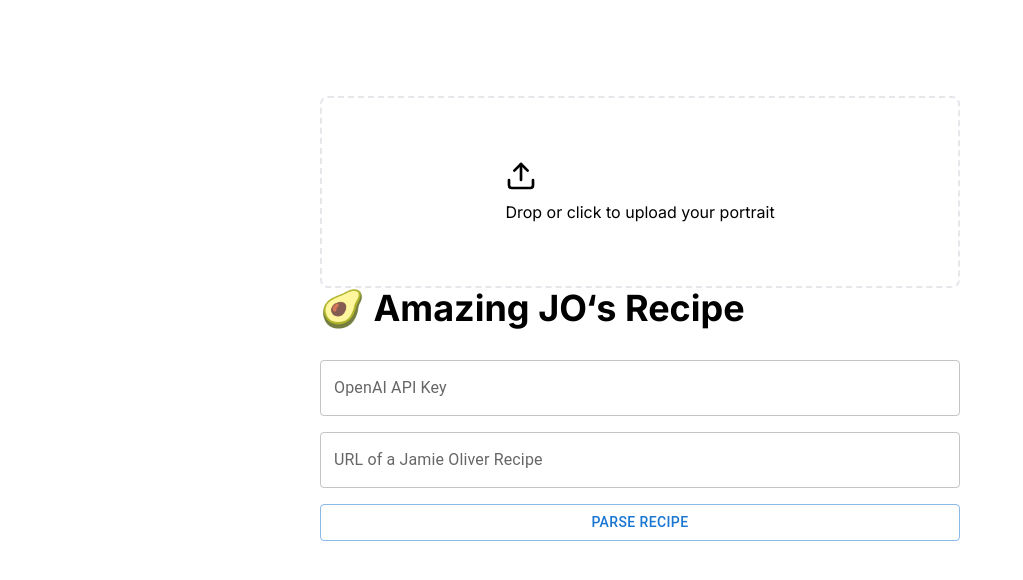
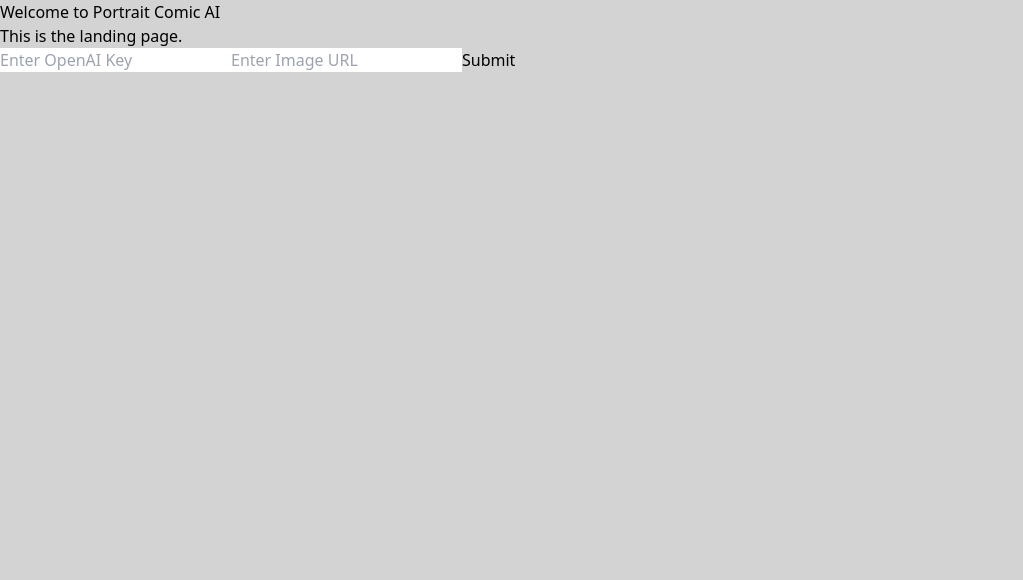
Before and after one commit to Cicici-Shi/portrait-comic-ai, a Next.js app: page / in a window 1280 px wide. Shown: the top 580 px of the page, without its empty margins (0-1023 px from the left). Built offline with nearby package versions, Linux system fonts and the light colour scheme.

Commit message:
update: router

```diff
--- /dev/null
+++ b/app/GlobalContext.tsx
@@ -0,0 +1,29 @@
+import React, { createContext, useState, useContext, ReactNode } from 'react';
+
+interface GlobalContextProps {
+  openaiKey: string;
+  setOpenaiKey: (key: string) => void;
+  imageUrl: string;
+  setImageUrl: (url: string) => void;
+}
+
+const GlobalContext = createContext<GlobalContextProps | undefined>(undefined);
+
+export const GlobalProvider = ({ children }: { children: ReactNode }) => {
+  const [openaiKey, setOpenaiKey] = useState('');
+  const [imageUrl, setImageUrl] = useState('');
+
+  return (
+    <GlobalContext.Provider value={{ openaiKey, setOpenaiKey, imageUrl, setImageUrl }}>
+      {children}
+    </GlobalContext.Provider>
+  );
+};
+
+export const useGlobalContext = () => {
+  const context = useContext(GlobalContext);
+  if (!context) {
+    throw new Error('useGlobalContext must be used within a GlobalProvider');
+  }
+  return context;
+};
--- a/app/globals.css
+++ b/app/globals.css
@@ -17,13 +17,7 @@
 }
 
 body {
-  color: rgb(var(--foreground-rgb));
-  background: linear-gradient(
-      to bottom,
-      transparent,
-      rgb(var(--background-end-rgb))
-    )
-    rgb(var(--background-start-rgb));
+  background: lightgray;
 }
 
 @layer utilities {
--- a/app/page.tsx
+++ /dev/null
@@ -1,122 +0,0 @@
-'use client'
-
-import { TextField, Button } from '@mui/material';
-import { useState, FormEvent, ChangeEvent } from 'react';
-
-interface Recipe {
-  name: string;
-  ingredients: Array<{ name: string; quantity: string; unit: string }>;
-}
-
-export default function Home() {
-
-  const [openaiApiKey, setOpenaiApiKey] = useState<string>('');
-  const [recipeUrl, setRecipeUrl] = useState<string>('');
-  const [recipe, setRecipe] = useState<Recipe | null>(null);
-  const [image, setImage] = useState<string | null>(null);
-
-  const handleSubmit = async (event: FormEvent<HTMLFormElement>) => {
-    setRecipe(null);
-    event.preventDefault();
-
-    const response = await fetch('/api/parse', {
-      method: 'POST',
-      headers: {
-        'Content-Type': 'application/json',
-      },
-      body: JSON.stringify({ openaiApiKey, recipeUrl }),
-    });
-
-    if (response.ok) {
-      const data = await response.json();
-      setRecipe(data);
-    } else {
-      console.error('Error parsing recipe');
-    }
-  };
-
-  function handleImageUpload(event: ChangeEvent<HTMLInputElement>) {
-    const files = event.target.files;
-    if (files && files[0]) {
-      const file = files[0];
-      const reader = new FileReader();
-      reader.onload = function (loadEvent: ProgressEvent<FileReader>) {
-        const base64Image = loadEvent.target?.result;
-        console.log(base64Image);
-        const imageObject = {
-          type: "image_url",
-          image_url: {
-            url: base64Image,
-          },
-        };
-        const jsonString = JSON.stringify(imageObject);
-        console.log(jsonString, 'jsonString');
-      };
-      reader.readAsDataURL(file);
-    }
-  }
-
-  return (
-    <main className="flex min-h-screen flex-col items-center justify-between p-24 bg-white">
-      <div className="flex flex-col justify-center w-full max-w-[640px]">
-      <div
-            className={`w-full h-48 border-2 border-dashed rounded-lg flex items-center justify-center cursor-pointer ${
-              image ? "bg-muted" : "bg-background"
-            }`}
-            onClick={() => document.getElementById("image-upload")?.click()}
-          >
-            {image ? (
-              <img
-                src={image}
-                alt="Uploaded Image"
-                width={200}
-                height={200}
-                className="object-contain"
-              />
-            ) : (
-              <div className="text-muted-foreground">
-                <UploadIcon className="w-8 h-8 mb-2" />
-                <p>Drop or click to upload your portrait</p>
-              </div>
-            )}
-            <input
-              id="image-upload"
-              type="file"
-              accept="image/*"
-              className="hidden"
-              onChange={handleImageUpload}
-            />
-          </div>
-        <h1 className="font-bold text-4xl mb-8">🥑 Amazing JO&lsquo;s Recipe</h1>
-        <form className="flex flex-col gap-4" onSubmit={handleSubmit}>
-          <TextField id="openai-api-key" label="OpenAI API Key" autoComplete="off" variant="outlined" type='password' value={openaiApiKey} onChange={(e) => setOpenaiApiKey(e.target.value)} />
-          <TextField id="recipe-url" label="URL of a Jamie Oliver Recipe" variant="outlined" value={recipeUrl} onChange={(e) => setRecipeUrl(e.target.value)} />
-          <Button type="submit" variant="outlined">
-            Parse Recipe
-          </Button>
-        </form>
-        {recipe !== null && (
-          <pre>{JSON.stringify(recipe, null, 2)}</pre>
-        )}
-      </div>
-    </main>
-
-  )
-}
-
-const UploadIcon: React.FC<React.SVGProps<SVGSVGElement>> = (props) => (
-  <svg
-    {...props}
-    xmlns="http://www.w3.org/2000/svg"
-    viewBox="0 0 24 24"
-    fill="none"
-    stroke="currentColor"
-    strokeWidth="2"
-    strokeLinecap="round"
-    strokeLinejoin="round"
-  >
-    <path d="M21 15v4a2 2 0 0 1-2 2H5a2 2 0 0 1-2-2v-4" />
-    <polyline points="17 8 12 3 7 8" />
-    <line x1="12" y1="3" x2="12" y2="15" />
-  </svg>
-);
--- /dev/null
+++ b/pages/_app.tsx
@@ -0,0 +1,13 @@
+import '../app/globals.css';
+import { AppProps } from 'next/app';
+import { GlobalProvider } from '../app/GlobalContext';
+
+function MyApp({ Component, pageProps }: AppProps) {
+  return (
+    <GlobalProvider>
+      <Component {...pageProps} />
+    </GlobalProvider>
+  );
+}
+
+export default MyApp;
--- /dev/null
+++ b/pages/create-portrait/index.tsx
@@ -0,0 +1,23 @@
+import React from 'react';
+import { useGlobalContext } from '../../app/GlobalContext';
+import { useRouter } from 'next/router';
+
+const CreatePortraitPage = () => {
+  const { openaiKey, imageUrl } = useGlobalContext();
+  const router = useRouter();
+
+  const handleSubmit = () => {
+    router.push('/gift-packaging');
+  };
+  return (
+    <div>
+      <h1>Create Your Custom Portrait</h1>
+      <p>Customize your portrait here.</p>
+      <p>OpenAI Key: {openaiKey}</p>
+      <img src={imageUrl} alt="Example Image" />
+      <button onClick={handleSubmit}>Submit</button>
+    </div>
+  );
+};
+
+export default CreatePortraitPage;
--- /dev/null
+++ b/pages/gift-packaging/index.tsx
@@ -0,0 +1,17 @@
+import React from 'react';
+import { useGlobalContext } from '../../app/GlobalContext';
+
+const GiftPackagingPage = () => {
+  const { openaiKey, imageUrl } = useGlobalContext();
+
+  return (
+    <div>
+      <h1>Gift Packaging</h1>
+      <p>Choose your gift packaging options here.</p>
+      <p>OpenAI Key: {openaiKey}</p>
+      <img src={imageUrl} alt="Example Image" />
+    </div>
+  );
+};
+
+export default GiftPackagingPage;
--- /dev/null
+++ b/pages/index.tsx
@@ -0,0 +1,43 @@
+"use client";
+
+import React from 'react';
+import { useGlobalContext } from '../app/GlobalContext';
+import { useRouter } from 'next/router';
+
+const LandingPage = () => {
+  const { openaiKey, setOpenaiKey, imageUrl, setImageUrl } = useGlobalContext();
+  const router = useRouter();
+
+  const handleSubmit = () => {
+    router.push('/create-portrait');
+  };
+  const handleKeyChange = (event: React.ChangeEvent<HTMLInputElement>) => {
+    setOpenaiKey(event.target.value);
+  };
+
+  const handleUrlChange = (event: React.ChangeEvent<HTMLInputElement>) => {
+    setImageUrl(event.target.value);
+  };
+
+  return (
+    <div>
+      <h1>Welcome to Portrait Comic AI</h1>
+      <p>This is the landing page.</p>
+      <input
+        type="text"
+        placeholder="Enter OpenAI Key"
+        value={openaiKey}
+        onChange={handleKeyChange}
+      />
+      <input
+        type="text"
+        placeholder="Enter Image URL"
+        value={imageUrl}
+        onChange={handleUrlChange}
+      />
+      <button onClick={handleSubmit}>Submit</button>
+    </div>
+  );
+};
+
+export default LandingPage;
```
